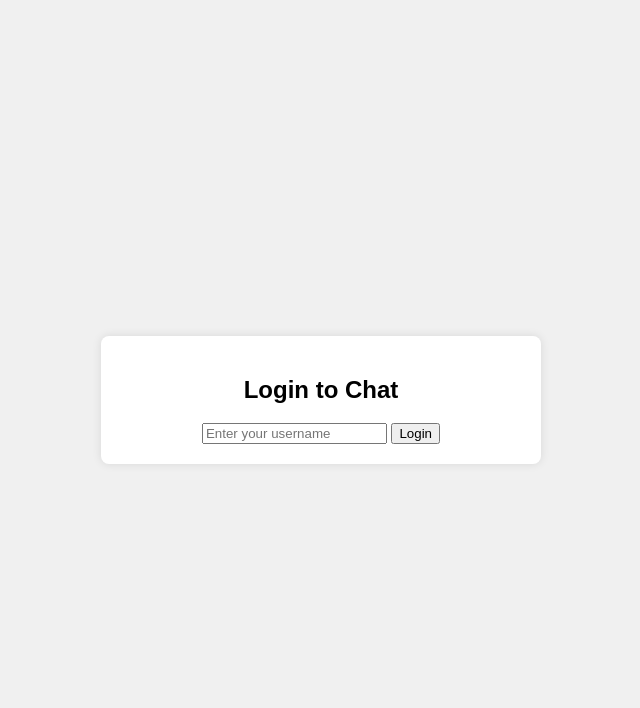
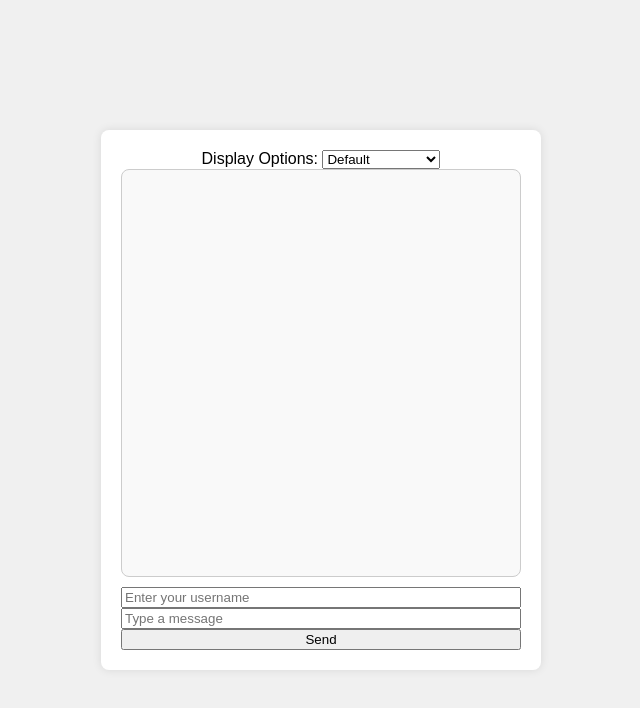
Before and after one commit to nexuster/nexchat, a plain HTML site: page index.html in a window 1280 px wide. Shown: the whole page, without its empty margins (319-959 px from the left). Drawn offline with Linux system fonts and the light colour scheme; no server answers.

Commit message:
moved username

```diff
--- a/index.html
+++ b/index.html
@@ -10,13 +10,7 @@
     <script src="https://www.gstatic.com/firebasejs/9.6.1/firebase-firestore.js"></script>
 </head>
 <body>
-    <div id="loginContainer">
-        <h2>Login to Chat</h2>
-        <input type="text" id="usernameInput" placeholder="Enter your username">
-        <button onclick="login()">Login</button>
-    </div>
-
-    <div id="chatContainer" style="display: none;">
+    <div id="chatContainer">
         <div>
             <label for="displayOptions">Display Options:</label>
             <select id="displayOptions" onchange="loadMessages()">
@@ -26,6 +20,7 @@
             </select>
         </div>
         <div id="chatWindow"></div>
+        <input type="text" id="usernameInput" placeholder="Enter your username">
         <input type="text" id="messageInput" placeholder="Type a message">
         <button onclick="sendMessage()">Send</button>
     </div>
--- a/script.js
+++ b/script.js
@@ -12,25 +12,18 @@ const firebaseConfig = {
 firebase.initializeApp(firebaseConfig);
 const db = firebase.firestore();
 
-let username = '';
+function sendMessage() {
+    const usernameInput = document.getElementById('usernameInput').value;
+    const messageInput = document.getElementById('messageInput').value;
 
-function login() {
-    const usernameInput = document.getElementById('usernameInput').value;
-    if (usernameInput.trim() !== '') {
-        username = usernameInput;
-        document.getElementById('loginContainer').style.display = 'none';
-        document.getElementById('chatContainer').style.display = 'flex';
-        loadMessages();
-    } else {
+    if (usernameInput.trim() === '') {
         alert('Please enter a valid username');
+        return;
     }
-}
 
-function sendMessage() {
-    const messageInput = document.getElementById('messageInput').value;
     if (messageInput.trim() !== '') {
         db.collection('messages').add({
-            username: username,
+            username: usernameInput,
             text: messageInput,
             timestamp: firebase.firestore.FieldValue.serverTimestamp()
         }).then(() => {
@@ -72,3 +65,6 @@ function loadMessages() {
             console.error('Error loading messages: ', error);
         });
 }
+
+// Load messages initially when the page loads
+document.addEventListener('DOMContentLoaded', loadMessages);
```
